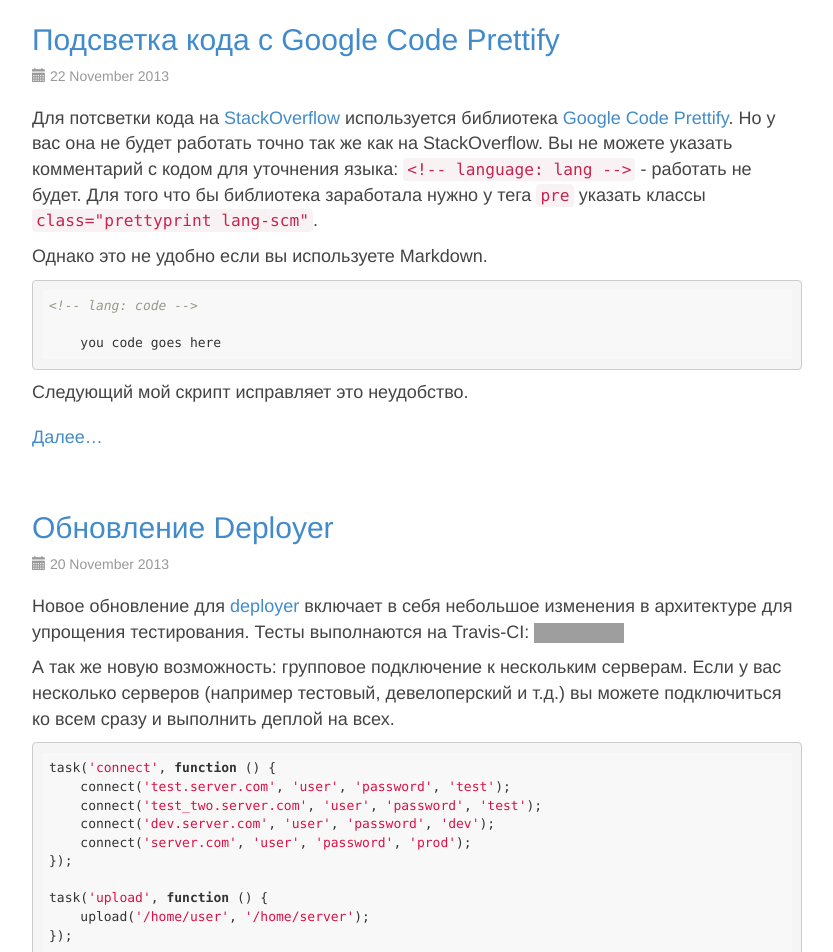
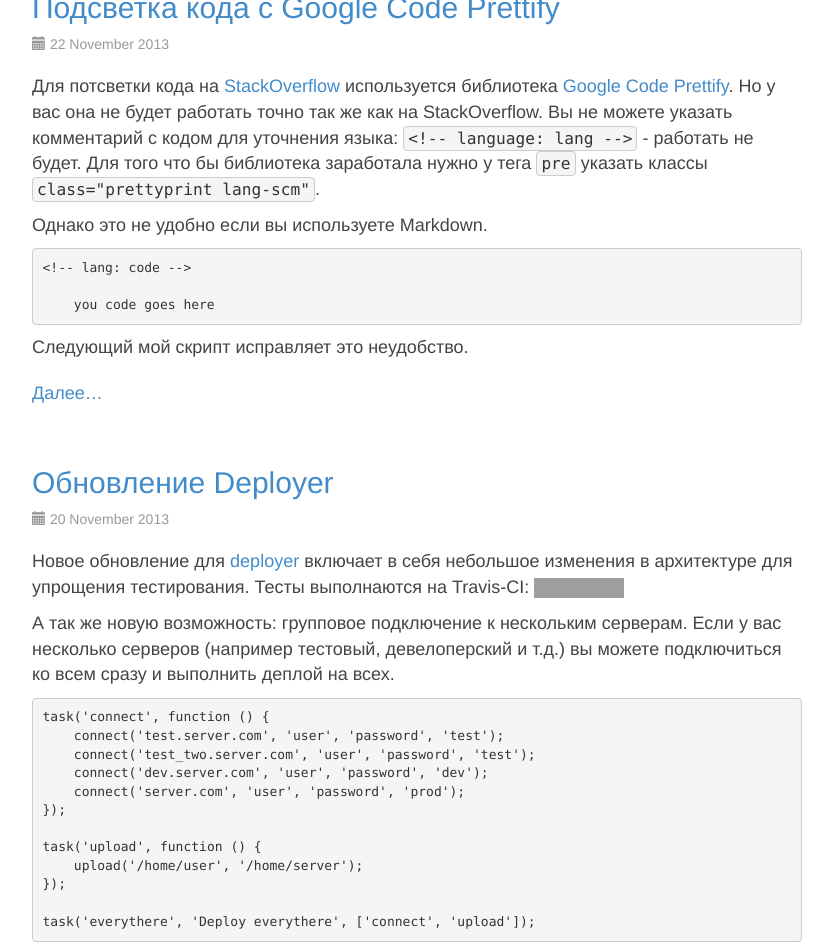
Before and after one commit to toFlash/medv.io, a Jekyll site: the page built from index.html, in a window 1280 px wide and 1400 px high, scrolled down 4810 px. Shown: the top 952 px of the window, without its empty margins (223-1056 px from the left). Built offline with Jekyll 4.4.1, drawn with Linux system fonts in a browser that asks for light colours; the list of posts is cut into pages by our own code; comment, search, counter and statistics services are not loaded; grey boxes are pictures that could not be loaded.

Commit message:
Fix highlight

```diff
--- a/_layouts/default.html
+++ b/_layouts/default.html
@@ -10,8 +10,8 @@
     <link type="application/atom+xml" rel="alternate" href="/atom.xml">
     <link rel="stylesheet" href="/lib/bootstrap/css/bootstrap.min.css">
     <link rel="stylesheet" href="/css/theme.css">
+    <link rel="stylesheet" href="/lib/highlight/style.css">
     <link rel="stylesheet" href="/css/extra.css">
-    <link rel="stylesheet" href="/lib/highlight/style.css">
 </head>
 <body>
 
--- a/css/extra.css
+++ b/css/extra.css
@@ -47,3 +47,20 @@
     font-size: 80% !important;
     line-height: normal !important;
 }
+
+code {
+    color: #333;
+    background-color: #f5f5f5;
+    border: 1px solid #ccc;
+    border-radius: 4px;
+}
+
+pre code {
+    border: none;
+    border-radius: 0;
+    background-color: transparent;
+}
+
+.hljs {
+    padding: 0;
+}
```
Also changed, not shown: other parts of _layouts/default.html (+3 -1 lines), img/saturn-big.jpg (added).
